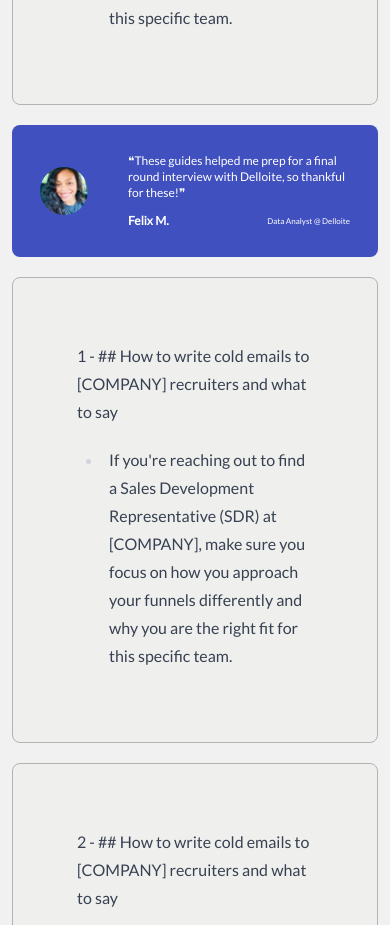
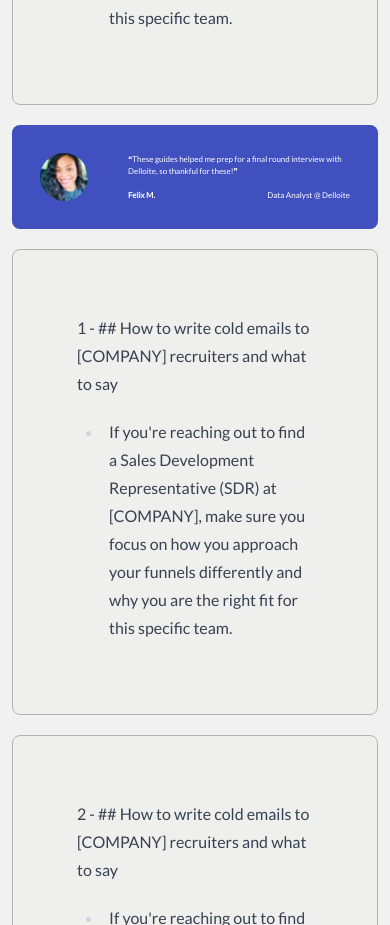
Before and after one commit to LuisEgan/pathrise-recruiters, a Next.js app: page /1 in a window 390 px wide. Shown: the part 1060-1985 px from the top of the page. Built offline with nearby package versions, Linux system fonts and the light colour scheme.

Commit message:
fix styles

```diff
--- a/src/app/page.tsx
+++ b/src/app/page.tsx
@@ -29,7 +29,7 @@ export default function Home() {
         className={`${SECTION_CLASSNAMES} flex flex-col md:flex-row md:justify-between`}
       >
         <div className="h-[90vh] mb-10 md:flex md:flex-col md:w-5/12">
-          <div className="relative w-full h-full flex flex-col p-10 rounded-lg bg-purple-500 text-white pb-36 mb-10 md:h-[80%] md:mb-0 md:pb-10 md:rounded-bl-none md:rounded-br-none md:p-16">
+          <div className="relative w-full h-full flex flex-col p-10 rounded-lg bg-purple-500 text-white pb-36 mb-10 md:h-[80%] md:mb-0 md:pb-10 md:rounded-bl-none md:rounded-br-none lg:p-16">
             <div className="flex items-center text-xs mb-10">
               <LogoIcon className="w-16 svg-white" />
               <span className="ml-3">Company Resources</span>
@@ -49,7 +49,7 @@ export default function Home() {
 
               <Button
                 title="Get your dream job"
-                className="mt-5 bg-white w-10/12 md:mt-0 md:w-8/12 lg:mt-[10%]"
+                className="mt-5 bg-white w-10/12 md:mt-0 xl:w-8/12 lg:mt-[10%]"
                 textColorClassName="text-black"
               />
             </div>
@@ -57,7 +57,7 @@ export default function Home() {
             <PaperPlaneManIcon className="absolute right-3 bottom-0 w-1/2" />
           </div>
 
-          <div className="hidden h-[25%] p-16 rounded-bl-lg rounded-br-lg bg-white md:flex">
+          <div className="hidden h-[25%] px-10 py-5 rounded-bl-lg rounded-br-lg bg-white md:flex">
             <Testimonial {...TESTIMONIAL_PROPS} />
           </div>
         </div>
--- a/src/components/Testimonial/index.tsx
+++ b/src/components/Testimonial/index.tsx
@@ -20,12 +20,12 @@ const Testimonial = (props: Testimonial) => {
     quote,
   } = props;
   return (
-    <div className={`flex h-full items-center ${className}`}>
+    <div className={`flex h-full items-center overflow-hidden ${className}`}>
       <div>
         <div
           className={`relative w-12 h-12 mr-10 ${
             roundedPic ? "rounded-full" : "rounded-xl"
-          } lg:w-28 lg:h-28`}
+          } lg:w-24 lg:h-24`}
         >
           <Image
             className={`object-cover ${roundedPic ? "rounded-full" : ""}`}
@@ -37,7 +37,7 @@ const Testimonial = (props: Testimonial) => {
         </div>
       </div>
 
-      <div className="flex flex-col text-xs lg:text-base">
+      <div className="flex flex-col text-xxs lg:text-base">
         <p className="mb-3">❝{quote}❞</p>
 
         <div className="flex items-center justify-between w-full">
```
